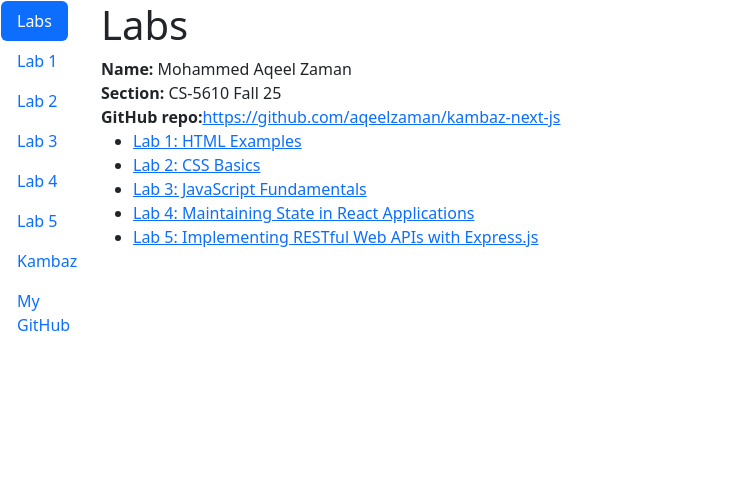
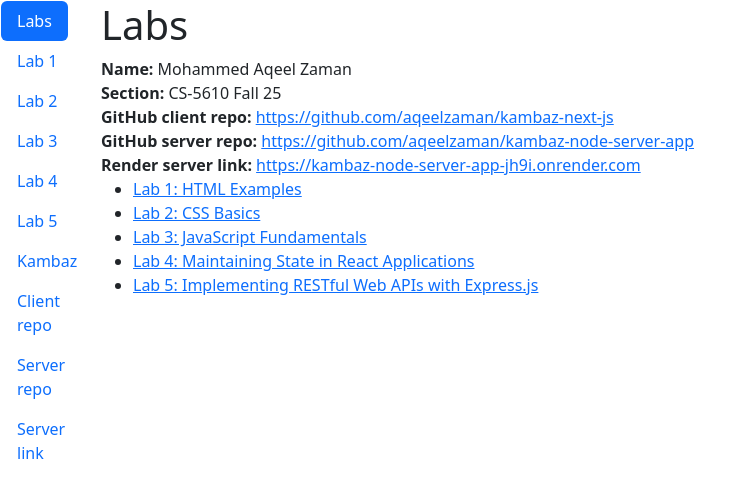
Before and after one commit to aqeelzaman/kambaz-next-js, a Next.js app: page /Labs in a window 1280 px wide. Shown: the top 498 px of the page, without its empty margins (0-756 px from the left). Built offline with nearby package versions, Linux system fonts and the light colour scheme.

Commit message:
Git links

```diff
--- a/app/Labs/TOC.tsx
+++ b/app/Labs/TOC.tsx
@@ -70,7 +70,23 @@ export default function TOC() {
           id="wd-github"
           href="https://github.com/aqeelzaman/kambaz-next-js/"
         >
-          My GitHub
+          Client repo
+        </NavLink>
+      </NavItem>
+      <NavItem>
+        <NavLink
+          id="wd-github-client"
+          href="https://github.com/aqeelzaman/kambaz-node-server-app"
+        >
+          Server repo
+        </NavLink>
+      </NavItem>
+      <NavItem>
+        <NavLink
+          id="wd-github"
+          href="https://kambaz-node-server-app-jh9i.onrender.com"
+        >
+          Server link
         </NavLink>
       </NavItem>
     </Nav>
--- a/app/Labs/page.tsx
+++ b/app/Labs/page.tsx
@@ -7,10 +7,21 @@ export default function Labs() {
       <br />
       <b>Section: </b>CS-5610 Fall 25
       <br />
-      <b>GitHub repo:</b>
+      <b>GitHub client repo: </b>
       <Link href="https://github.com/aqeelzaman/kambaz-next-js">
         https://github.com/aqeelzaman/kambaz-next-js
       </Link>
+      <br />
+      <b>GitHub server repo: </b>
+      <Link href="https://github.com/aqeelzaman/kambaz-node-server-app">
+        https://github.com/aqeelzaman/kambaz-node-server-app
+      </Link>
+      <br />
+      <b>Render server link: </b>
+      <Link href="https://kambaz-node-server-app-jh9i.onrender.com">
+        https://kambaz-node-server-app-jh9i.onrender.com
+      </Link>
+      <br />
       <ul>
         <li>
           <Link href="/Labs/Lab1" id="wd-lab1-link">
```
